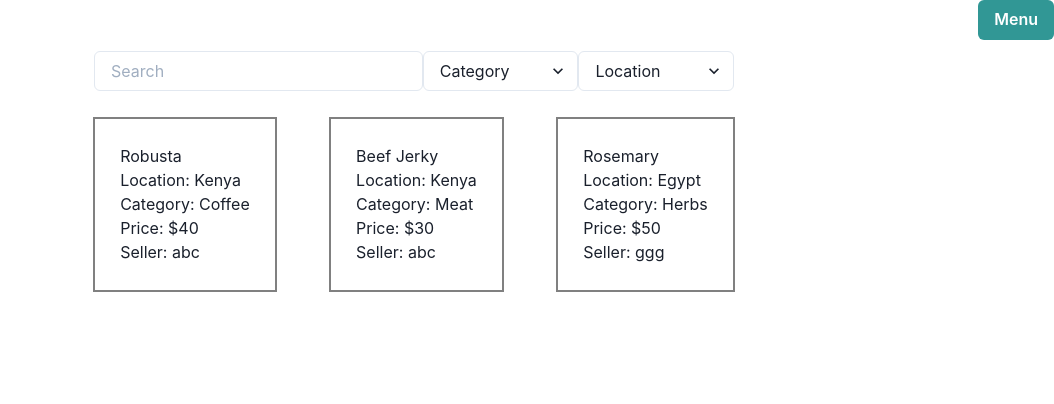
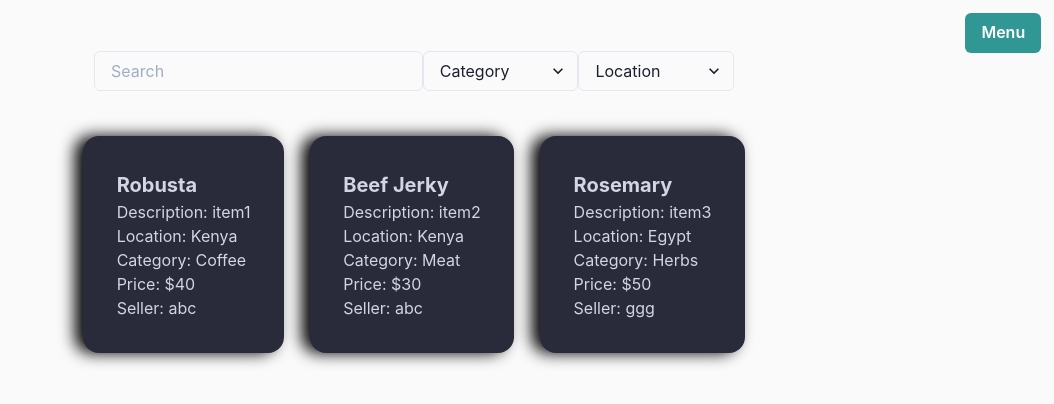
Before and after one commit to African-Marketplace-TT21/Front-End, a React (Create React App) app in the folder african-marketplace/: page /market in a window 1280 px wide. Shown: the top 404 px of the page, without its empty margins (226-1280 px from the left). Built offline with nearby package versions, Linux system fonts and the light colour scheme.

Commit message:
dashboard skeleton layout, owner can add items to list; Market search function is currently hacked, would be slow if items are numerous

```diff
--- a/african-marketplace/src/App.css
+++ b/african-marketplace/src/App.css
@@ -1,3 +1,7 @@
+body {
+   overflow-x: hidden;
+}
+
 .appbody {
    display: flex;
    flex-direction: column;
@@ -6,11 +10,13 @@
 .navbar {
    display: flex;
    position: fixed;
+   padding: 1%;
    top: 0;
    flex-direction: row;
    justify-content: space-between;
    background-color: rgba(0, 0, 0, 0);
    width: 100%;
+   max-width: 100vw;
 }
 
 .banner {
@@ -47,9 +53,10 @@
 
 .icons {
    display: flex;
-   margin: 10%;
-   width: 45vh;
-   justify-content: space-around;
+   padding: 12%;
+   width: 80vw;
+   max-width: 100vw;
+   justify-content: space-between;
 }
 
 .diamond {
@@ -59,9 +66,18 @@
    transform: rotate(45deg);
 }
 
+.section2 {
+   max-width: 100vw;
+}
+
 .sectionsegment {
    display: flex;
    flex-direction: row;
+   max-width: 100vw;
+}
+
+.sectionsegment img {
+   width: 46vw;
 }
 
 .sectionsegment-inner {
@@ -176,6 +192,13 @@
    margin-top: 10%;
 }
 
+.market {
+   display: flex;
+   flex-direction: column;
+   background-color: #fafafa;
+   height: 100vh;
+}
+
 .marketfilter {
    display: flex;
    flex-direction: row;
@@ -193,7 +216,32 @@
 }
 
 .itemcard {
-   border: 2px solid gray;
    padding: 2%;
-   margin: 2%;
+   margin: 1%;
+
+   border-radius: 16px;
+   background: #292a3a;
+   color: #d3d4e4;
+
+   box-shadow: -0.5rem 0 1rem black;
+
+   /* box-shadow: inset 0px 0px 5px 5px white; */
 }
+
+@media (max-width: 700px) {
+   .sectionsegment {
+      max-width: 100vw;
+      display: flex;
+      flex-direction: column;
+   }
+
+   .sectionsegment img {
+      width: 100%;
+      order: 0;
+   }
+
+   .cta-buttons button {
+      width: 96px;
+      margin-left: 4vh;
+   }
+}
--- a/african-marketplace/src/App.js
+++ b/african-marketplace/src/App.js
@@ -1,4 +1,4 @@
-import React, { useState } from "react";
+import React, { useEffect, useState } from "react";
 import "./App.css";
 import { Route, NavLink } from "react-router-dom";
 import { Box, Text, Button, Link, Image, Divider } from "@chakra-ui/react";
@@ -57,7 +57,7 @@ const section2text =
 function Section2Segments({ piconright, picsrc, title, bodytext, bgcolor }) {
    return (
       <Box className="sectionsegment" bgColor={bgcolor}>
-         <Image src={picsrc} order={piconright * 1} w={"46%"} />
+         <Image src={picsrc} order={piconright * 1} />
          <Box className="sectionsegment-inner">
             <Text mb="5%" fontSize="2xl">
                {title}
@@ -151,12 +151,13 @@ function App() {
                </Box>
             </Box>
             <Box id="jumppoint" className="section1" bgColor="#21b2a6">
-               <Box width="70vh" mt="10vh">
+               <Box width="70vh" mt="10vh" maxW="95vw">
                   <Text fontSize="3xl" color="white">
                      ARCU ALIQUET VEL LOBORTIS ATA NISL EGET AUGUE AMET ALIQUET
                      NISL CEP DONEC
                   </Text>
                   <Box
+                     maxWidth="100vw"
                      margin="3vh 0"
                      border="2px solid rgba(55, 55, 55, 0.17)"
                      bgColor="rgba(55, 55, 55, 0.17)"
@@ -260,12 +261,12 @@ function App() {
                   </Box>
                   <Box className="cta-buttons">
                      <NavLink to="/market">
-                        <Button mb="5%" width="75%">
+                        <Button mb="5%" width="150px">
                            Activate
                         </Button>
                      </NavLink>
 
-                     <Button mt="5%" mb="10%" width="75%">
+                     <Button mt="5%" mb="10%" width="150px">
                         Learn More
                      </Button>
                   </Box>
--- /dev/null
+++ b/african-marketplace/src/Components/ItemCard.js
@@ -0,0 +1,21 @@
+import React from "react";
+import { Box, Text } from "@chakra-ui/react";
+
+export default function ItemCard(props) {
+   const { name, location, category, price, seller, description } = props.data;
+
+   return (
+      <Box className="itemcard">
+         <Box p="1vh 1vh">
+            <Text fontSize="xl" fontWeight="700">
+               {name}
+            </Text>
+            <Text> Description: {description} </Text>
+            <Text> Location: {location} </Text>
+            <Text> Category: {category} </Text>
+            <Text> Price: ${price} </Text>
+            <Text> Seller: {seller} </Text>
+         </Box>
+      </Box>
+   );
+}
--- a/african-marketplace/src/Components/Market.js
+++ b/african-marketplace/src/Components/Market.js
@@ -1,7 +1,8 @@
 // After owner added an item in his dashboard, any user would be able to see it this page if the search location is correct.
 
-import React from "react";
+import React, { useState } from "react";
 import { Box, Text, Input, Select } from "@chakra-ui/react";
+import ItemCard from "./ItemCard";
 
 // import TestItems from "../Mockdata/testitems";
 
@@ -35,50 +36,92 @@ import { Box, Text, Input, Select } from "@chakra-ui/react";
 //    },
 // ];
 
-function Card(props) {
-   const { name, location, category, price, seller } = props.data;
+export default function Market(props) {
+   const [searchterm, setSearchterm] = useState("");
+   const [searchcategory, setSearchcategory] = useState("");
+   const [searchlocation, setSearchlocation] = useState("");
+
+   //filter would accept or reject items to be displayed on the market page according to the selected filters and search keyword
+   function filter(items) {
+      // this is not the best practice to search stuff
+      // let items_to_filter = props.mockItems;
+      let items_to_filter = items;
+      items_to_filter = items_to_filter.filter((i) =>
+         !searchcategory.length ? i : i.category === searchcategory
+      );
+      if (!items_to_filter.length) {
+         return [];
+      }
+      items_to_filter = items_to_filter.filter((i) =>
+         !searchlocation.length ? i : i.location === searchlocation
+      );
+      if (!items_to_filter.length) {
+         return [];
+      }
+      if (searchterm.length === 0) {
+         return items_to_filter;
+      }
+
+      const tempkeys = Object.keys(items_to_filter[0]).filter(
+         (i) => i != "price" && i != "id"
+      );
+
+      const final = [];
+      const searchregex = new RegExp(searchterm, "i"); // we want to search in a case-insensitive way
+      const check = () => {
+         for (let j of items_to_filter) {
+            for (let k of tempkeys) {
+               if (j[k].match(searchregex) != null) {
+                  final.push(j);
+                  break;
+               }
+            }
+         }
+      };
+      check();
+      return final;
+   }
 
    return (
-      <Box className="itemcard">
-         <Text> {name} </Text>
-         <Text> Location: {location} </Text>
-         <Text> Category: {category} </Text>
-         <Text> Price: ${price} </Text>
-         <Text> Seller: {seller} </Text>
-      </Box>
-   );
-}
+      <Box className="market">
+         <Box className="marketfilter">
+            <Input
+               placeholder="Search"
+               onChange={(e) => setSearchterm(e.target.value)}
+            />
 
-//filter would accept or reject items to be displayed on the market page according to the selected filters and search keyword
-// function filter() {}
-
-export default function Market(props) {
-   return (
-      <Box display="flex" flexDir="column" justifyContent="center">
-         <Box className="marketfilter">
-            <Input placeholder="Search" />
-
-            <Select placeholder="Category" width="50%">
-               <option value=""> Coffee </option>
-               <option value=""> Fruits </option>
-               <option value=""> Herbs </option>
-               <option value=""> Meat </option>
-               <option value=""> Tea </option>
-               <option value=""> Vegetables </option>
+            <Select
+               placeholder="Category"
+               width="50%"
+               onChange={(e) => setSearchcategory(e.target.value)}
+            >
+               <option value="Coffee"> Coffee </option>
+               <option value="Fruits"> Fruits </option>
+               <option value="Herbs"> Herbs </option>
+               <option value="Meat"> Meat </option>
+               <option value="Tea"> Tea </option>
+               <option value="Vegetables"> Vegetables </option>
             </Select>
 
-            <Select placeholder="Location" width="50%">
-               <option value=""> Egypt </option>
-               <option value=""> Eritrea </option>
-               <option value=""> Ethiopia </option>
-               <option value=""> Kenya </option>
-               <option value=""> Sudan </option>
-               <option value=""> Tanzania </option>
+            <Select
+               placeholder="Location"
+               width="50%"
+               onChange={(e) => setSearchlocation(e.target.value)}
+            >
+               <option value="Egypt"> Egypt </option>
+               <option value="Eritrea"> Eritrea </option>
+               <option value="Ethiopia"> Ethiopia </option>
+               <option value="Kenya"> Kenya </option>
+               <option value="Sudan"> Sudan </option>
+               <option value="Tanzania"> Tanzania </option>
             </Select>
          </Box>
-         <Box className="marketresult">
-            {props.mockItems.map((i) => (
-               <Card key={i.id + i.description} data={i}></Card>
+         <Box className="marketresult" mt="4vh">
+            {filter(props.mockItems).map((i) => (
+               <ItemCard
+                  key={i.id + i.description + "_market"}
+                  data={i}
+               ></ItemCard>
             ))}
          </Box>
       </Box>
--- /dev/null
+++ b/african-marketplace/src/Dashboard.css
@@ -0,0 +1,21 @@
+.dashboard {
+   height: 100vh;
+
+   background-color: #fafafa;
+}
+
+.dashboard_menu {
+   padding: 1%;
+   background-color: rgb(65, 61, 75);
+}
+
+.dashboard_menu button {
+   background-color: #319795;
+   color: #ffffff;
+}
+
+.myitems {
+   display: flex;
+   width: 85vw;
+   flex-wrap: wrap;
+}
```
Also changed, not shown: african-marketplace/src/Components/Dashboard.js (+86 -15 lines), 1 other file (tests, documents, lock files or other folders).
